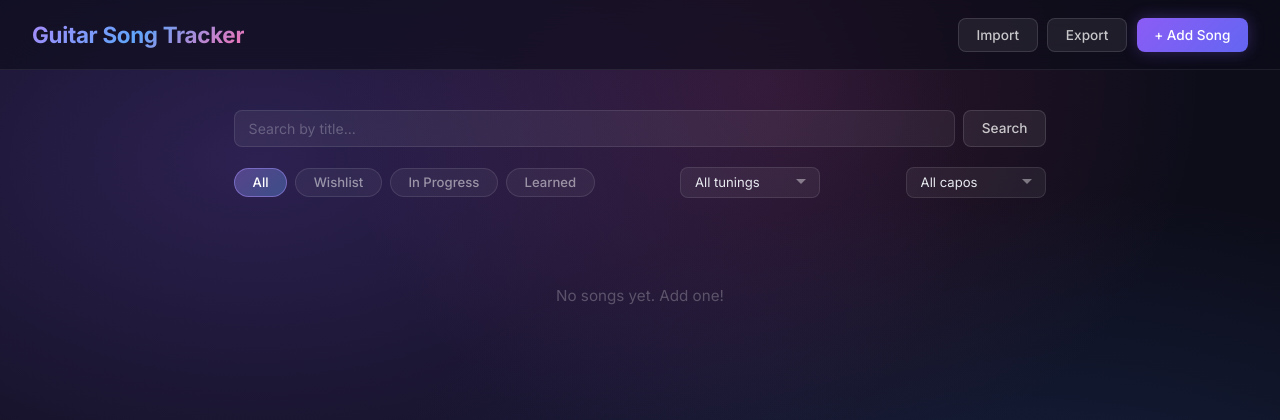
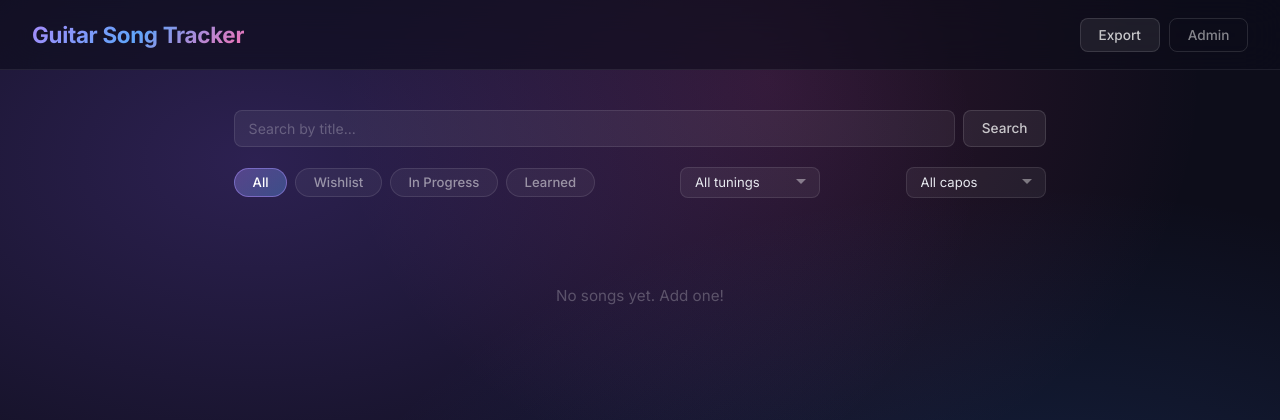
Before and after one commit to katsuya245126/guitar-song-tracker, a Flask app: page / in a window 1280 px wide. Shown: the top 420 px of the page. Run offline with Flask 3, Linux system fonts and the light colour scheme; data that the repository does not hold is empty; some libraries are stand-ins or nearby versions.

Commit message:
Add admin password protection for write operations
GET endpoints and export remain public. Add, edit, delete, and import
require an X-Admin-Password header matching the ADMIN_PASSWORD env var.
Frontend hides admin controls until unlocked via the Admin button.

```diff
--- a/app.py
+++ b/app.py
@@ -2,7 +2,8 @@ import os
 import json
 import re
 import logging
-from flask import Flask, request, jsonify, render_template, send_file
+from flask import Flask, request, jsonify, render_template, send_file, abort
+from functools import wraps
 from io import BytesIO
 import psycopg2
 from psycopg2.extras import RealDictCursor
@@ -11,6 +12,16 @@ logging.basicConfig(level=logging.DEBUG,
                     format='%(asctime)s - %(levelname)s - %(message)s')
 
 app = Flask(__name__)
+
+
+def require_password(f):
+    @wraps(f)
+    def decorated(*args, **kwargs):
+        password = os.environ.get('ADMIN_PASSWORD')
+        if password and request.headers.get('X-Admin-Password') != password:
+            return jsonify({'error': 'Unauthorized'}), 401
+        return f(*args, **kwargs)
+    return decorated
 
 
 def get_conn():
@@ -93,6 +104,7 @@ def get_songs():
 
 
 @app.route('/api/songs', methods=['POST'])
+@require_password
 def add_song():
     data = request.get_json()
     with get_conn() as conn:
@@ -107,6 +119,7 @@ def add_song():
 
 
 @app.route('/api/songs/<int:song_id>', methods=['PUT'])
+@require_password
 def update_song(song_id):
     data = request.get_json()
     with get_conn() as conn:
@@ -124,6 +137,7 @@ def update_song(song_id):
 
 
 @app.route('/api/songs/<int:song_id>', methods=['DELETE'])
+@require_password
 def delete_song(song_id):
     with get_conn() as conn:
         with conn.cursor() as cur:
@@ -152,6 +166,7 @@ def export_songs():
 
 
 @app.route('/api/import', methods=['POST'])
+@require_password
 def import_songs():
     file = request.files.get('file')
     if not file:
@@ -185,6 +200,7 @@ def import_songs():
 
 
 @app.route('/api/import/confirm', methods=['POST'])
+@require_password
 def import_confirm():
     data = request.get_json()
     new_songs = data.get('new', [])
--- a/static/app.js
+++ b/static/app.js
@@ -12,6 +12,7 @@ let toastTimer = null;
 let activeFilter = 'all';
 let activeTuning = '';
 let activeCapo = '';
+let adminPassword = null;
 
 const tuningFilter = document.getElementById('tuning-filter');
 const capoFilter = document.getElementById('capo-filter');
@@ -21,6 +22,44 @@ const STATUS_LABELS = {
     'in-progress': 'In Progress',
     'learned': 'Learned',
 };
+
+// ── Admin auth ───────────────────────────────────────────────────────────────
+
+function authFetch(url, options = {}) {
+    options.headers = { ...options.headers, 'X-Admin-Password': adminPassword || '' };
+    return fetch(url, options);
+}
+
+async function unlockAdmin() {
+    const pw = prompt('Enter admin password:');
+    if (!pw) return;
+
+    // Test the password with a dummy request
+    const res = await fetch('/api/songs', {
+        method: 'POST',
+        headers: { 'Content-Type': 'application/json', 'X-Admin-Password': pw },
+        body: JSON.stringify({ title: '__test__', tuning: 'x', capo: 0, link: '', status: 'wishlist' }),
+    });
+
+    if (res.status === 401) {
+        showToast('Wrong password.');
+        return;
+    }
+
+    // Password accepted — delete the test song and unlock UI
+    const data = await res.json();
+    if (data.ok) {
+        const songs = await fetch('/api/songs').then(r => r.json());
+        const test = songs.find(s => s.title === '__test__');
+        if (test) await fetch(`/api/songs/${test.id}`, { method: 'DELETE', headers: { 'X-Admin-Password': pw } });
+    }
+
+    adminPassword = pw;
+    document.getElementById('admin-controls').style.display = 'flex';
+    document.getElementById('unlock-btn').style.display = 'none';
+    loadSongs(searchInput.value.trim());
+    showToast('Unlocked.');
+}
 
 // ── Utilities ────────────────────────────────────────────────────────────────
 
@@ -93,10 +132,11 @@ function renderSongs(songs) {
                     <span class="status-badge status-${status}">${STATUS_LABELS[status] || status}</span>
                 </div>
             </div>
+            ${adminPassword ? `
             <div class="song-actions">
                 <button class="btn btn-ghost btn-sm" onclick="openEdit(${song.id})">Edit</button>
                 <button class="btn btn-danger btn-sm" onclick="deleteSong(${song.id})">Delete</button>
-            </div>
+            </div>` : ''}
         `;
         songList.appendChild(card);
     });
@@ -181,7 +221,7 @@ songForm.addEventListener('submit', async (e) => {
     const url = editingIndex !== null ? `/api/songs/${editingIndex}` : '/api/songs';
     const method = editingIndex !== null ? 'PUT' : 'POST';
 
-    const res = await fetch(url, {
+    const res = await authFetch(url, {
         method,
         headers: { 'Content-Type': 'application/json' },
         body: JSON.stringify(payload),
@@ -203,7 +243,7 @@ songModal.addEventListener('click', (e) => { if (e.target === songModal) closeMo
 
 async function deleteSong(index) {
     if (!confirm('Delete this song?')) return;
-    const res = await fetch(`/api/songs/${index}`, { method: 'DELETE' });
+    const res = await authFetch(`/api/songs/${index}`, { method: 'DELETE' });
     if (res.ok) {
         loadSongs(searchInput.value.trim());
         showToast('Song deleted.');
@@ -240,7 +280,7 @@ document.getElementById('import-upload-btn').addEventListener('click', async ()
     const formData = new FormData();
     formData.append('file', fileInput.files[0]);
 
-    const res = await fetch('/api/import', { method: 'POST', body: formData });
+    const res = await authFetch('/api/import', { method: 'POST', body: formData });
     const data = await res.json();
 
     if (!res.ok) {
@@ -269,7 +309,7 @@ document.getElementById('import-overwrite-btn').addEventListener('click', () =>
 async function confirmImport(overwrite) {
     if (!pendingImport) return;
 
-    const res = await fetch('/api/import/confirm', {
+    const res = await authFetch('/api/import/confirm', {
         method: 'POST',
         headers: { 'Content-Type': 'application/json' },
         body: JSON.stringify({
--- a/static/style.css
+++ b/static/style.css
@@ -57,6 +57,12 @@ header h1 {
     display: flex;
     gap: 0.6rem;
     flex-wrap: wrap;
+    align-items: center;
+}
+
+#admin-controls {
+    display: flex;
+    gap: 0.6rem;
 }
 
 /* ── Main ── */
--- a/templates/index.html
+++ b/templates/index.html
@@ -11,9 +11,12 @@
 <header>
     <h1>Guitar Song Tracker</h1>
     <div class="header-actions">
-        <button class="btn btn-secondary" id="import-btn">Import</button>
         <button class="btn btn-secondary" id="export-btn">Export</button>
-        <button class="btn btn-primary" id="add-btn">+ Add Song</button>
+        <div id="admin-controls" style="display:none;">
+            <button class="btn btn-secondary" id="import-btn">Import</button>
+            <button class="btn btn-primary" id="add-btn">+ Add Song</button>
+        </div>
+        <button class="btn btn-ghost" id="unlock-btn" onclick="unlockAdmin()">Admin</button>
     </div>
 </header>
 
```
